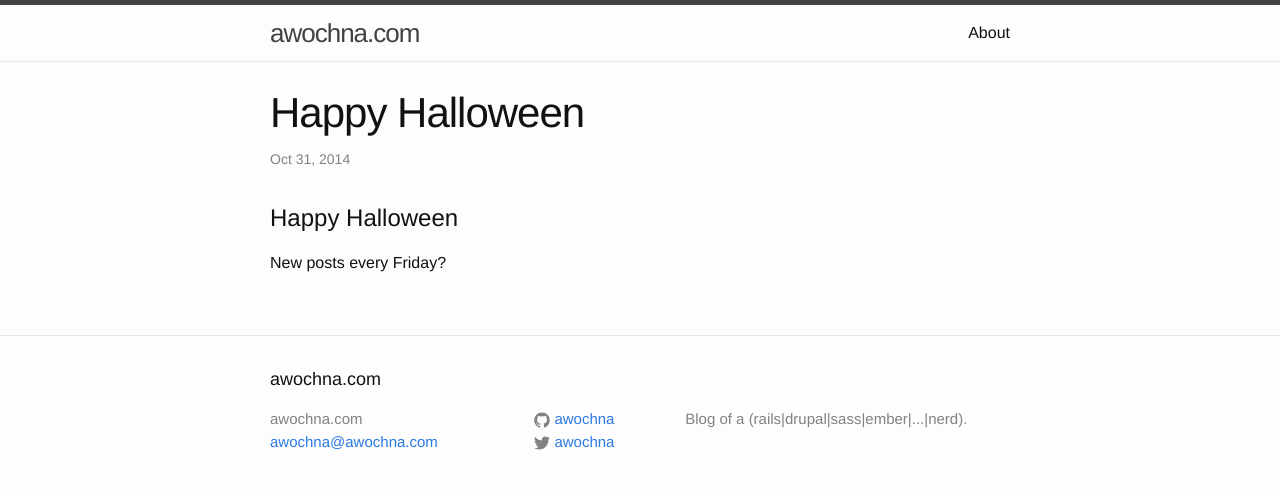
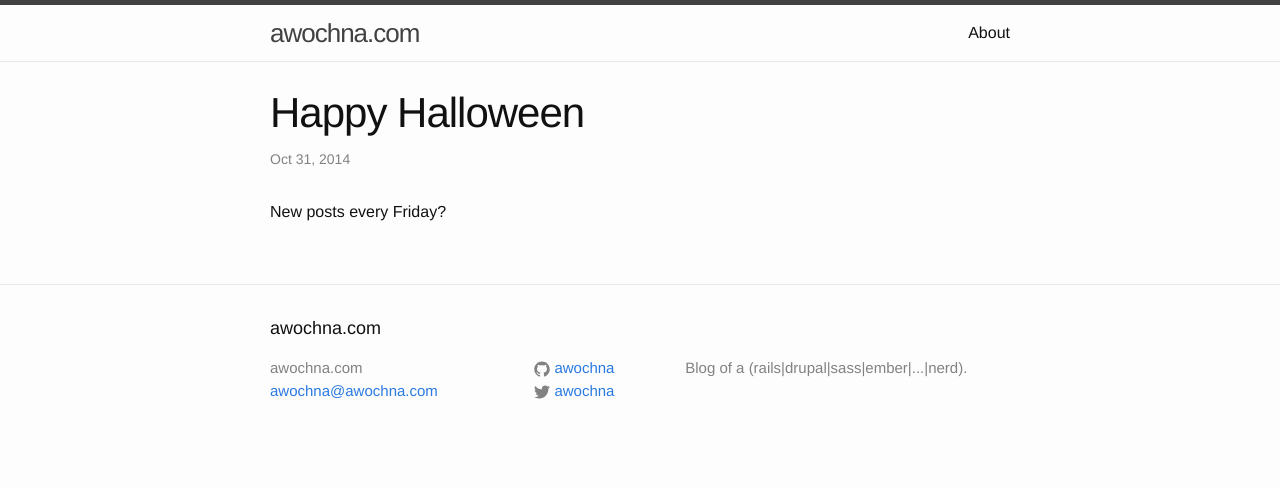
Before and after one commit to awochna/jekyll-blog, a Jekyll site: the page built from _posts/2014-10-31-happy-halloween.md, in a window 1280 px wide. Shown: the top 489 px of the page. Built offline with Jekyll 4.4.1, drawn with Linux system fonts in a browser that asks for light colours.

Commit message:
Remove redundant title

```diff
--- a/_posts/2014-10-31-happy-halloween.md
+++ b/_posts/2014-10-31-happy-halloween.md
@@ -2,6 +2,4 @@
 title: Happy Halloween
 ---
 
-# Happy Halloween #
-
 New posts every Friday?
```
